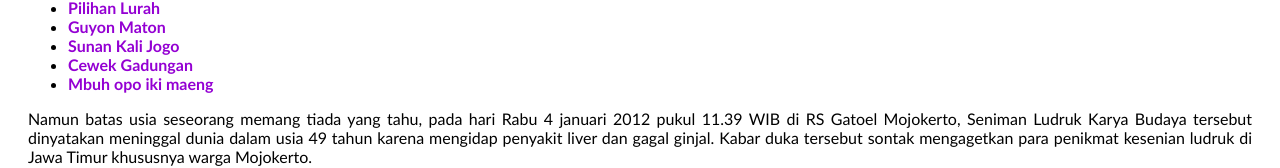
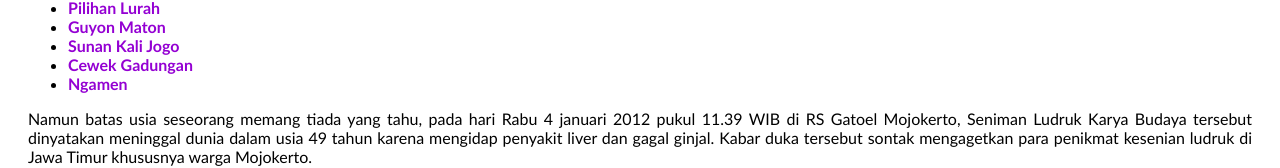
Before and after one commit to jaf-ara-lmansur/Cak-Alex-Supali-tribute-page, a plain HTML site: page index.html in a window 1280 px wide. Shown: the part 999-1167 px from the top of the page. Drawn offline with Linux system fonts and the light colour scheme.

Commit message:
mengganti mbuh opo iki dengan Ngamen

```diff
--- a/index.html
+++ b/index.html
@@ -25,7 +25,7 @@
                 <li><a href="http://disperpusip.jatimprov.go.id/inlis/opac/detail-opac?id=72146">Guyon Maton</a></li>
                 <li><a href="http://disperpusip.jatimprov.go.id/inlis/opac/detail-opac?id=72147">Sunan Kali Jogo</a></li>
                 <li><a href="http://disperpusip.jatimprov.go.id/inlis/opac/detail-opac?id=72150">Cewek Gadungan</a></li>
-                <li><a href="http://disperpusip.jatimprov.go.id/inlis/opac/detail-opac?id=73425">Mbuh opo iki maeng</a></li>
+                <li><a href="http://disperpusip.jatimprov.go.id/inlis/opac/detail-opac?id=73425">Ngamen</a></li>
             </ul>
         </div>
         <p>Namun batas usia seseorang memang tiada yang tahu, pada hari Rabu 4 januari 2012 pukul 11.39 WIB di RS Gatoel Mojokerto, Seniman Ludruk Karya Budaya tersebut dinyatakan meninggal dunia dalam usia 49 tahun karena mengidap penyakit liver dan gagal ginjal. Kabar duka tersebut sontak mengagetkan para penikmat kesenian ludruk di Jawa Timur khususnya warga Mojokerto.</p>
```
